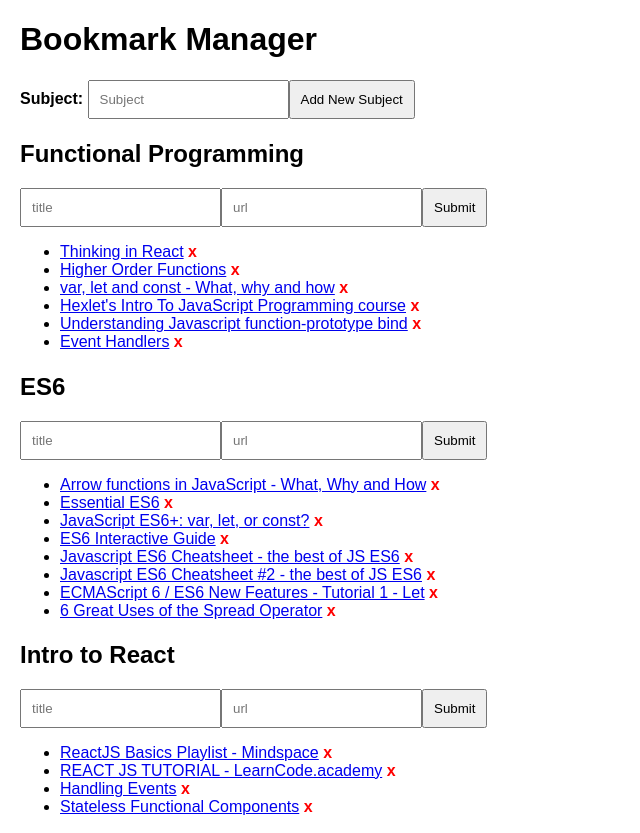
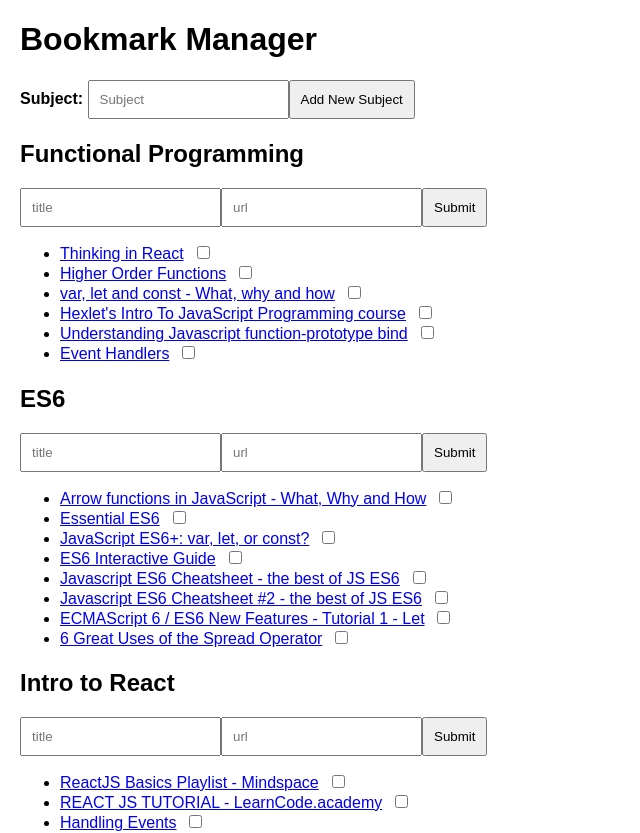
Before and after one commit to jpanaia/BookmarkManager, a React (Create React App) app: page / in a window 1280 px wide. Shown: the top 833 px of the page, without its empty margins (0-640 px from the left). Built offline with nearby package versions, Linux system fonts and the light colour scheme.

Commit message:
removing delete component

```diff
--- a/src/App.js
+++ b/src/App.js
@@ -62,6 +62,7 @@
 
     addNewResource(subject, resource) {
         const tempState = this.state;
+        console.log(tempState.resources[subject]);
         tempState.resources[subject].resources.push(resource);
         this.setState(tempState);
     }
@@ -77,27 +78,25 @@
         this.setState(tempState);
     }
 
-    deleteOneResource(title){
-        console.log('parent', title);
+    deleteOneResource(title, subject){
+       // console.log('parent', subject, title);
         const tempState = this.state;
-        console.log(tempState.resources[0]);
-        //console.log(tempState.resources);
+        //console.log(tempState.resources[subject].resources);
 
-        let filteredResources = tempState.resources.filter(
-            (r, i) => r.resources[0]['title'] !== title);
+        let filteredResources = tempState.resources[subject].resources.filter(
+            (r) => r['title'] !== title);
 
         // let filteredResources = function(){
-        //     tempState.resources.filter(function(r, i) {
-        //       console.log(title.title);
-        //       //console.log(r.resources[0]['title']);
-        //       return r.resources[i]['title'] !=== title.title;
+        //     tempState.resources[subject].resources.filter(function(r, i) {
+        //      //console.log('hello', r.resources[i]);
+        //       // console.log('title iteration', r['title']);
+        //       // console.log('title to delete', title)
+        //       return r['title'] !== title;
         //     })
         // }
-
+        //filteredResources();
         console.log(filteredResources);
-        this.setState({
-            resources: filteredResources
-        });
+        this.setState({resources: filteredResources});
     }
 
     render() {
--- a/src/Delete.js
+++ /dev/null
@@ -1,28 +0,0 @@
-import React, { Component } from 'react';
-
-export default class Delete extends Component {
-	constructor(props) {
-		super(props);
-		this.handleDelete = this.handleDelete.bind(this);
-
-		this.state = {
-
-		}
-	}
-
-	handleDelete() {
-		//console.log('yo');
-		//console.log(this.props.item, this.props.subject, this.props.delete);
-
-	    //Callback to Subject
-         this.props.delete(this.props.title);
-
-	}
-
-	render() {
-		return (
-			<a href="#" className="red" onClick={this.handleDelete}>x</a>
-		)
-	}
-
-}
--- a/src/Subject.js
+++ b/src/Subject.js
@@ -1,5 +1,5 @@
 import React, { Component } from 'react';
-import Delete from './Delete';
+//import Delete from './Delete';
 
 export default class Subject extends Component {
 	constructor(props) {
@@ -59,9 +59,11 @@
         })
     }
 
-    deleteResource(title){
-        console.log('sibling', title);
-        this.props.deleteResource(title);
+    deleteResource(e){
+        const title = e.target.value;
+        const subject = this.props.index;
+        //console.log(subject);
+        this.props.deleteResource(title, subject);
     }
 
 	render() {
@@ -94,7 +96,13 @@
 				<ul id="resource-list" className={this.state.newStyle}>
 					{this.props.items.resources.map((resource, i) => {
 						return (
-							<li key={i}><a onMouseOver={this.swapStyle.bind(this)} href={resource.url}>{resource.title}</a> <Delete delete={this.deleteResource} title={resource.title}/> </li>
+							<li key={i}><a onMouseOver={this.swapStyle.bind(this)} href={resource.url}>{resource.title}</a>
+								&nbsp; <input className="red"
+												type="checkbox"
+												name={this.props.items.subject}
+												value={resource.title}
+												onClick={this.deleteResource}/>
+							</li>
 						)}
 					)}
 				</ul>
```
